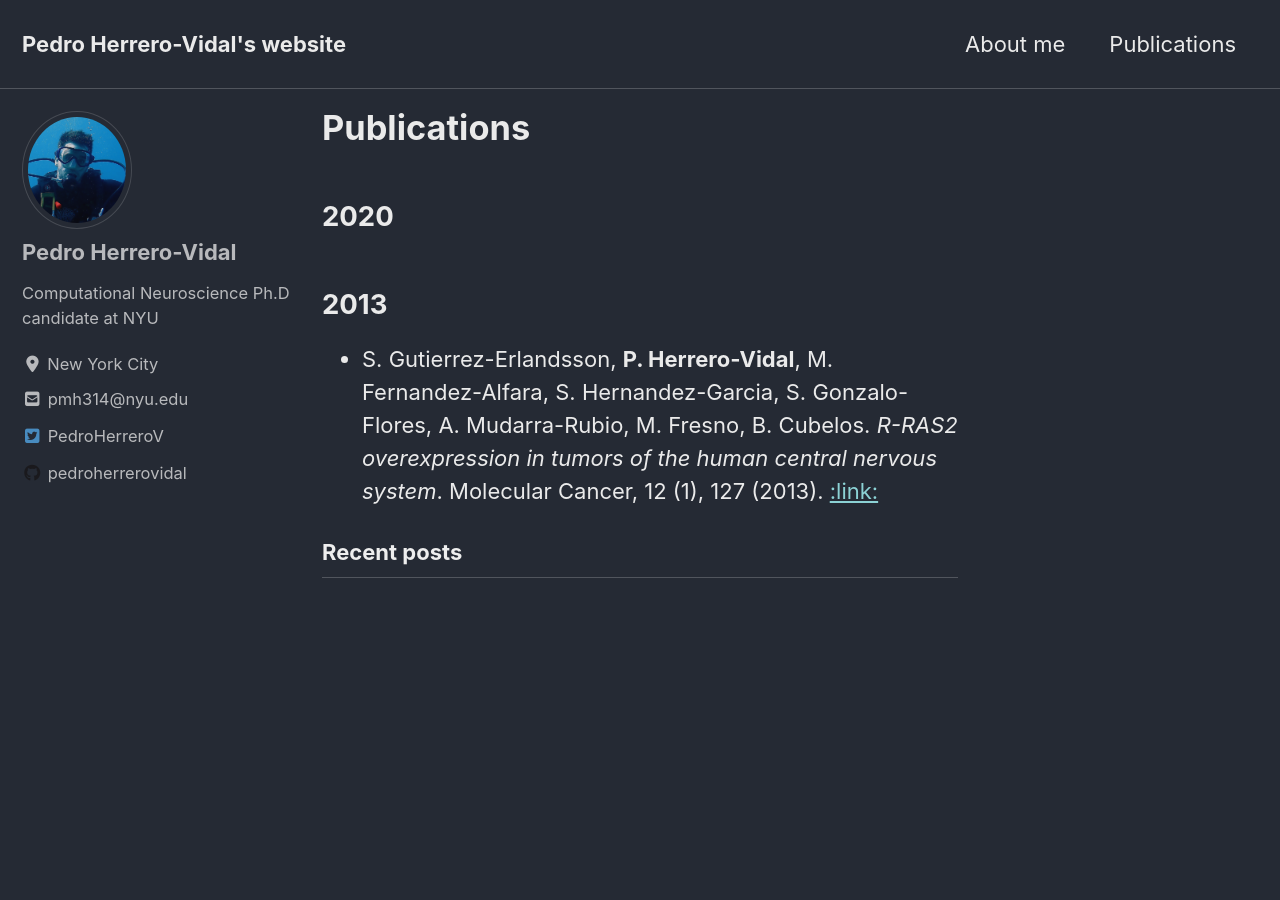
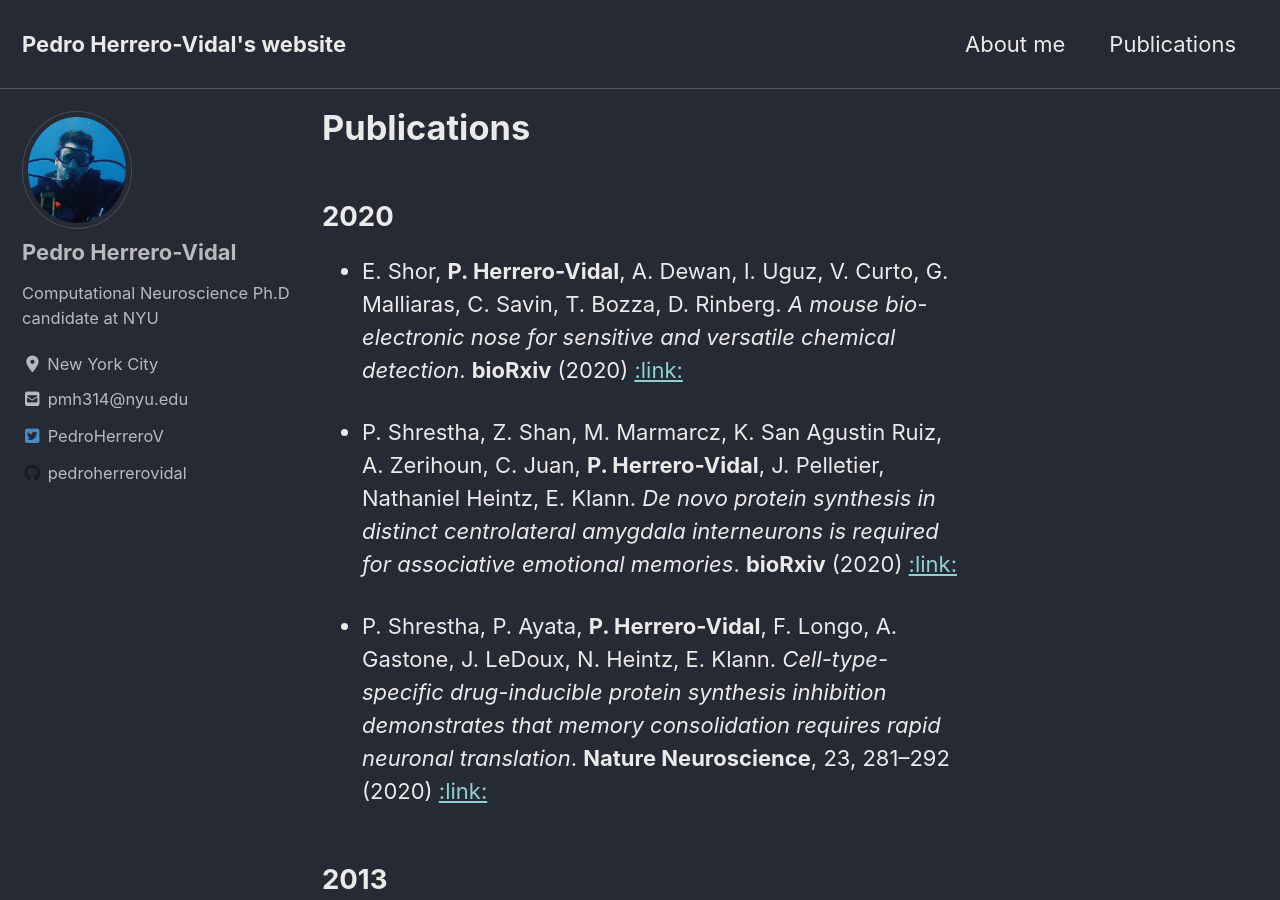
Before and after one commit to pedroherrerovidal/pedroherrerovidal.github.io, a Jekyll site: the page built from _pages/publications.md, in a window 1280 px wide and 900 px high. Built offline with Jekyll 4.4.1, drawn with Linux system fonts in a browser that asks for light colours; cached includes are drawn as plain includes; nearby versions of some CDN libraries; some of the changed text lies outside the part shown.

Commit message:
Update publications.md

```diff
--- a/_pages/publications.md
+++ b/_pages/publications.md
@@ -6,8 +6,15 @@ author_profile: true
 ---
 
 ## 2020
+- E. Shor, **P. Herrero-Vidal**, A. Dewan, I. Uguz, V. Curto, G. Malliaras, C. Savin, T. Bozza, D. Rinberg. *A mouse bio-electronic nose for sensitive and versatile chemical detection*. **bioRxiv** (2020) [ :link: ](https://www.biorxiv.org/content/10.1101/2020.05.06.079772v1)
 
+- P. Shrestha, Z. Shan, M. Marmarcz, K. San Agustin Ruiz, A.  Zerihoun, C. Juan, **P. Herrero-Vidal**, J. Pelletier, Nathaniel Heintz, E. Klann. *De novo protein synthesis in distinct centrolateral amygdala interneurons is required for associative emotional memories*. **bioRxiv** (2020) [ :link: ](https://www.biorxiv.org/content/10.1101/2020.04.08.028233v1)
 
+- P. Shrestha, P. Ayata, **P. Herrero-Vidal**, F. Longo, A. Gastone, J. LeDoux, N. Heintz, E. Klann. *Cell-type-specific drug-inducible protein synthesis inhibition demonstrates that memory consolidation requires rapid neuronal translation*. **Nature Neuroscience**, 23, 281–292 (2020) [:link:](https://www.nature.com/articles/s41593-019-0568-z)
 
 ## 2013
-- S. Gutierrez-Erlandsson, **P. Herrero-Vidal**, M. Fernandez-Alfara, S. Hernandez-Garcia, S. Gonzalo-Flores, A. Mudarra-Rubio, M. Fresno, B. Cubelos. *R-RAS2 overexpression in tumors of the human central nervous system*. Molecular Cancer, 12 (1), 127 (2013). [:link:](https://link.springer.com/article/10.1186/1476-4598-12-127)
+- S. Gutierrez-Erlandsson, **P. Herrero-Vidal**, M. Fernandez-Alfara, S. Hernandez-Garcia, S. Gonzalo-Flores, A. Mudarra-Rubio, M. Fresno, B. Cubelos. *R-RAS2 overexpression in tumors of the human central nervous system*. **Molecular Cancer**, 12 (1), 127 (2013) [ :link: ](https://link.springer.com/article/10.1186/1476-4598-12-127)
+
+# Talks
+## 2020
+-
```
